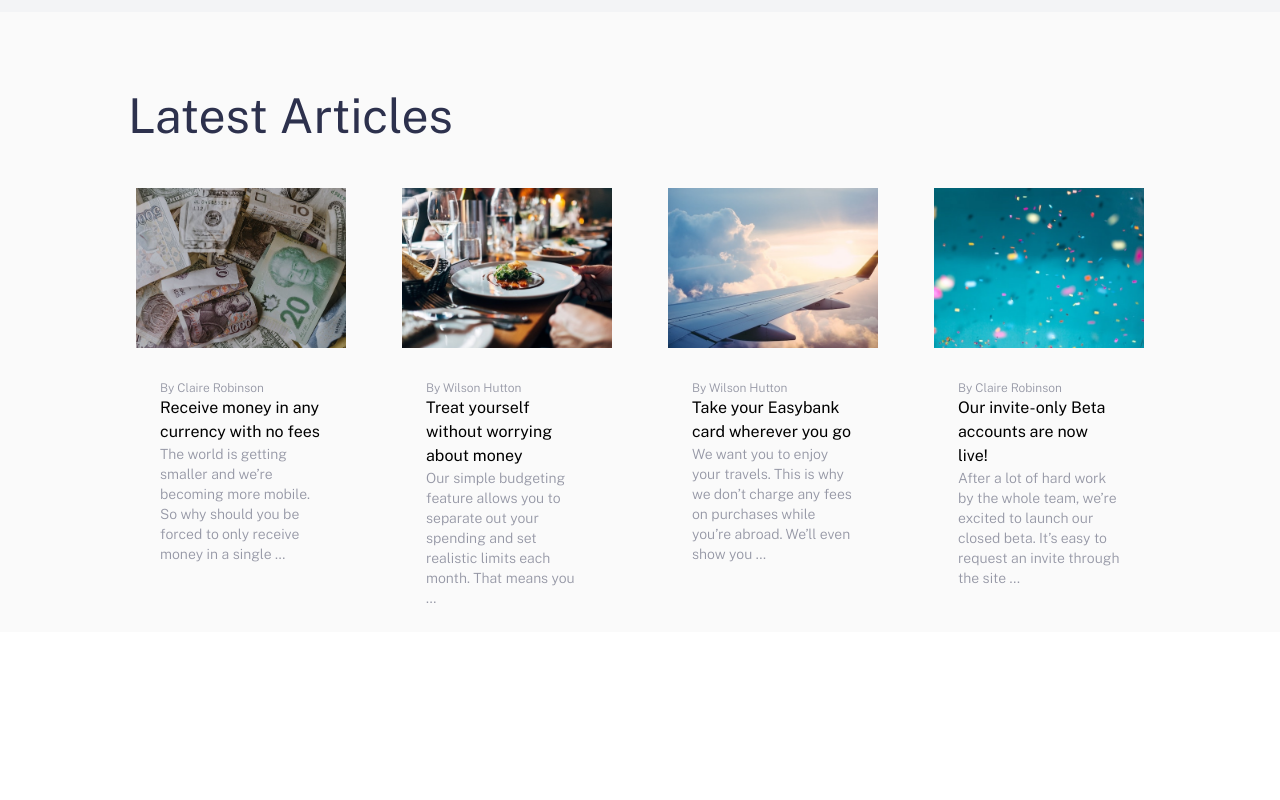
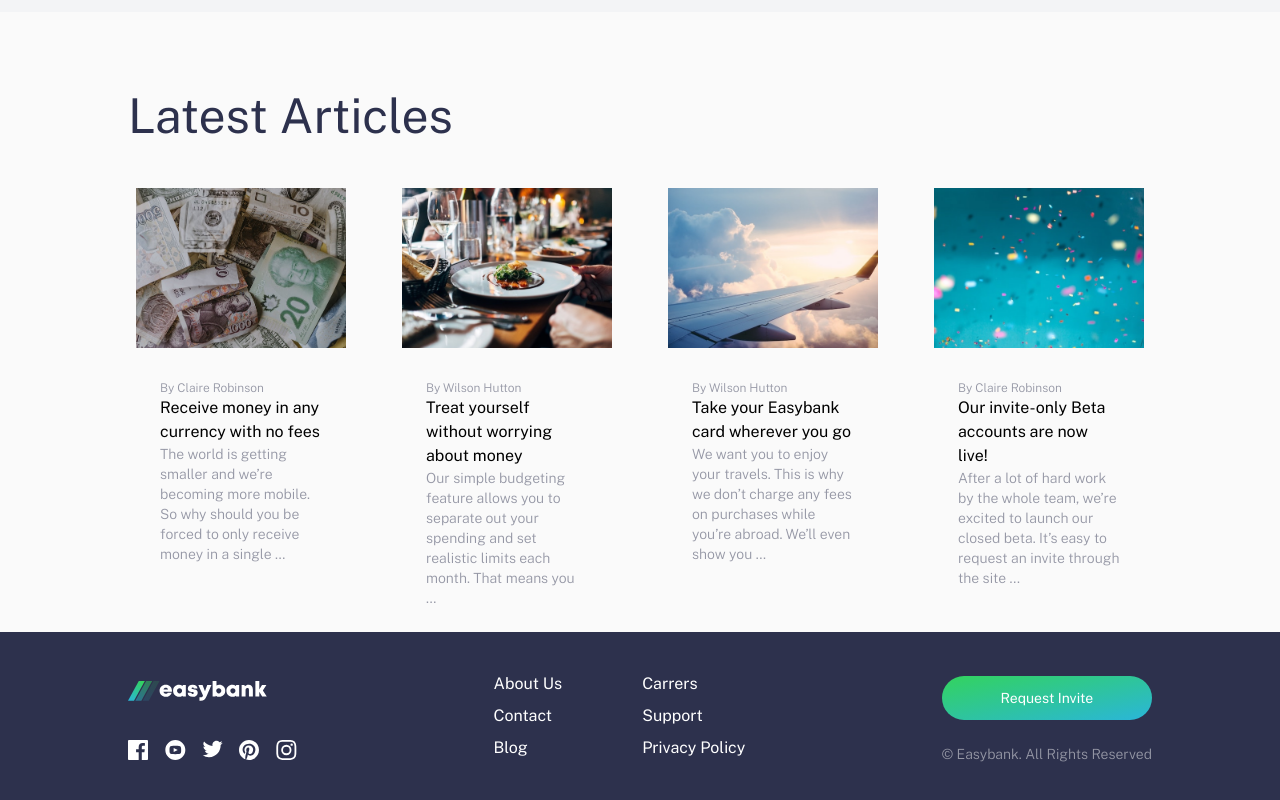
Before and after one commit to LordAldi/EasyBank-UI, a Next.js app: page / in a window 1280 px wide. Shown: the part 1375-2175 px from the top of the page. Before the commit the page ends 2007 px from the top, so only its background shows below. Built offline with nearby package versions, Linux system fonts and the light colour scheme.

Commit message:
add footer

```diff
--- /dev/null
+++ b/components/Footer.js
@@ -0,0 +1,57 @@
+import React from "react";
+import Logo from "../assets/images/logo-white.svg";
+import Image from "next/image";
+import Facebook from "./icons/Facebook";
+import Youtube from "./icons/Youtube";
+import Twitter from "./icons/Twitter";
+import Pinterest from "./icons/Pinterest";
+import Instagram from "./icons/Instagram";
+const Footer = () => {
+  return (
+    <div className="bg-footer flex flex-col lg:flex-row lg:justify-between lg:items-center py-10 contain items-center justify-center">
+      <div className="">
+        <div className="mb-8">
+          <Image src={Logo} />
+        </div>
+        <div className="grid grid-cols-5 gap-4 mb-8 lg:mb-0">
+          <Facebook />
+          <Youtube />
+          <Twitter />
+          <Pinterest />
+          <Instagram />
+        </div>
+      </div>
+      <div className="text-white text-base mb-8 lg:mb-0 flex flex-col lg:flex-row lg:flex-grow lg:justify-center ">
+        <div className="flex flex-col items-center lg:items-start lg:mr-20">
+          <p className="hover:text-primary-green cursor-pointer mb-2">
+            About Us
+          </p>
+          <p className="hover:text-primary-green cursor-pointer mb-2">
+            Contact
+          </p>
+          <p className="hover:text-primary-green cursor-pointer mb-2">Blog</p>
+        </div>
+        <div className="flex flex-col items-center lg:items-start ">
+          <p className="hover:text-primary-green cursor-pointer mb-2">
+            Carrers
+          </p>
+          <p className="hover:text-primary-green cursor-pointer mb-2">
+            Support
+          </p>
+          <p className="hover:text-primary-green cursor-pointer mb-2">
+            Privacy Policy
+          </p>
+        </div>
+      </div>
+
+      <div>
+        <div className="btn mb-6">Request Invite</div>
+        <div className="text-sm text-text-gray font-light">
+          © Easybank. All Rights Reserved
+        </div>
+      </div>
+    </div>
+  );
+};
+
+export default Footer;
--- a/components/Layout.js
+++ b/components/Layout.js
@@ -1,12 +1,14 @@
-import React from 'react'
-import Navbar from './Navbar'
-const Layout = ({children}) => {
-    return (
-        <>
-            <Navbar/>
-            {children}
-        </>
-    )
-}
+import React from "react";
+import Footer from "./Footer";
+import Navbar from "./Navbar";
+const Layout = ({ children }) => {
+  return (
+    <>
+      <Navbar />
+      {children}
+      <Footer />
+    </>
+  );
+};
 
-export default Layout
+export default Layout;
--- a/components/Navbar.js
+++ b/components/Navbar.js
@@ -38,7 +38,7 @@
           </div>
         </div>
         {open && (
-          <div className="  z-40  absolute top-16 w-full">
+          <div className="lg:hidden z-40  absolute top-16 w-full">
             <div className="w-full  bg-gray-100">
               <nav className="flex flex-col justify-center text-text-gray items-center py-8">
                 <div className="nav-item">Home</div>
--- /dev/null
+++ b/components/icons/Facebook.js
@@ -0,0 +1,16 @@
+import React from "react";
+
+const Facebook = () => {
+  return (
+    <svg
+      xmlns="http://www.w3.org/2000/svg"
+      width="20"
+      height="20"
+      className="fill-current text-white hover:text-primary-green  transition duration-500 ease-in-out transform hover:scale-110"
+    >
+      <path d="M18.896 0H1.104C.494 0 0 .494 0 1.104v17.793C0 19.506.494 20 1.104 20h9.58v-7.745H8.076V9.237h2.606V7.01c0-2.583 1.578-3.99 3.883-3.99 1.104 0 2.052.082 2.329.119v2.7h-1.598c-1.254 0-1.496.597-1.496 1.47v1.928h2.989l-.39 3.018h-2.6V20h5.098c.608 0 1.102-.494 1.102-1.104V1.104C20 .494 19.506 0 18.896 0z" />
+    </svg>
+  );
+};
+
+export default Facebook;
--- /dev/null
+++ b/components/icons/Instagram.js
@@ -0,0 +1,16 @@
+import React from "react";
+
+const Instagram = () => {
+  return (
+    <svg
+      xmlns="http://www.w3.org/2000/svg"
+      width="21"
+      height="20"
+      className="fill-current text-white hover:text-primary-green  transition duration-500 ease-in-out transform hover:scale-110"
+    >
+      <path d="M10.333 1.802c2.67 0 2.987.01 4.042.059 2.71.123 3.976 1.409 4.1 4.099.048 1.054.057 1.37.057 4.04 0 2.672-.01 2.988-.058 4.042-.124 2.687-1.386 3.975-4.099 4.099-1.055.048-1.37.058-4.042.058-2.67 0-2.986-.01-4.04-.058-2.717-.124-3.976-1.416-4.1-4.1-.048-1.054-.058-1.37-.058-4.041 0-2.67.01-2.986.058-4.04.124-2.69 1.387-3.977 4.1-4.1 1.054-.048 1.37-.058 4.04-.058zm0-1.802C7.618 0 7.278.012 6.211.06 2.579.227.56 2.242.394 5.877.345 6.944.334 7.284.334 10s.011 3.057.06 4.123c.166 3.632 2.181 5.65 5.816 5.817 1.068.048 1.408.06 4.123.06 2.716 0 3.057-.012 4.124-.06 3.628-.167 5.651-2.182 5.816-5.817.049-1.066.06-1.407.06-4.123s-.011-3.056-.06-4.122C20.11 2.249 18.093.228 14.458.06 13.39.01 13.049 0 10.333 0zm0 4.865a5.135 5.135 0 100 10.27 5.135 5.135 0 000-10.27zm0 8.468a3.333 3.333 0 110-6.666 3.333 3.333 0 010 6.666zm5.339-9.87a1.2 1.2 0 10-.001 2.4 1.2 1.2 0 000-2.4z" />
+    </svg>
+  );
+};
+
+export default Instagram;
--- /dev/null
+++ b/components/icons/Pinterest.js
@@ -0,0 +1,16 @@
+import React from "react";
+
+const Pinterest = () => {
+  return (
+    <svg
+      xmlns="http://www.w3.org/2000/svg"
+      width="20"
+      height="20"
+      className="fill-current text-white hover:text-primary-green  transition duration-500 ease-in-out transform hover:scale-110"
+    >
+      <path d="M10 0C4.478 0 0 4.477 0 10c0 4.237 2.636 7.855 6.356 9.312-.088-.791-.167-2.005.035-2.868.182-.78 1.172-4.97 1.172-4.97s-.299-.6-.299-1.486c0-1.39.806-2.428 1.81-2.428.852 0 1.264.64 1.264 1.408 0 .858-.545 2.14-.828 3.33-.236.995.5 1.807 1.48 1.807 1.778 0 3.144-1.874 3.144-4.58 0-2.393-1.72-4.068-4.177-4.068-2.845 0-4.515 2.135-4.515 4.34 0 .859.331 1.781.745 2.281a.3.3 0 01.069.288l-.278 1.133c-.044.183-.145.223-.335.134-1.249-.581-2.03-2.407-2.03-3.874 0-3.154 2.292-6.052 6.608-6.052 3.469 0 6.165 2.473 6.165 5.776 0 3.447-2.173 6.22-5.19 6.22-1.013 0-1.965-.525-2.291-1.148l-.623 2.378c-.226.869-.835 1.958-1.244 2.621.937.29 1.931.446 2.962.446 5.522 0 10-4.477 10-10S15.522 0 10 0z" />
+    </svg>
+  );
+};
+
+export default Pinterest;
--- /dev/null
+++ b/components/icons/Twitter.js
@@ -0,0 +1,16 @@
+import React from "react";
+
+const Twitter = () => {
+  return (
+    <svg
+      xmlns="http://www.w3.org/2000/svg"
+      width="21"
+      height="18"
+      className="fill-current text-white hover:text-primary-green  transition duration-500 ease-in-out transform hover:scale-110"
+    >
+      <path d="M20.667 2.797a8.192 8.192 0 01-2.357.646 4.11 4.11 0 001.804-2.27 8.22 8.22 0 01-2.606.996A4.096 4.096 0 0014.513.873c-2.649 0-4.595 2.472-3.997 5.038a11.648 11.648 0 01-8.457-4.287 4.109 4.109 0 001.27 5.478A4.086 4.086 0 011.47 6.59c-.045 1.901 1.317 3.68 3.29 4.075a4.113 4.113 0 01-1.853.07 4.106 4.106 0 003.834 2.85 8.25 8.25 0 01-6.075 1.7 11.616 11.616 0 006.29 1.843c7.618 0 11.922-6.434 11.662-12.205a8.354 8.354 0 002.048-2.124z" />
+    </svg>
+  );
+};
+
+export default Twitter;
--- /dev/null
+++ b/components/icons/Youtube.js
@@ -0,0 +1,16 @@
+import React from "react";
+
+const Youtube = () => {
+  return (
+    <svg
+      xmlns="http://www.w3.org/2000/svg"
+      width="21"
+      height="20"
+      className="fill-current text-white hover:text-primary-green  transition duration-500 ease-in-out transform hover:scale-110"
+    >
+      <path d="M10.333 0c-5.522 0-10 4.478-10 10 0 5.523 4.478 10 10 10 5.523 0 10-4.477 10-10 0-5.522-4.477-10-10-10zm3.701 14.077c-1.752.12-5.653.12-7.402 0C4.735 13.947 4.514 13.018 4.5 10c.014-3.024.237-3.947 2.132-4.077 1.749-.12 5.651-.12 7.402 0 1.898.13 2.118 1.059 2.133 4.077-.015 3.024-.238 3.947-2.133 4.077zM8.667 8.048l4.097 1.949-4.097 1.955V8.048z" />
+    </svg>
+  );
+};
+
+export default Youtube;
--- a/tailwind.config.js
+++ b/tailwind.config.js
@@ -18,6 +18,7 @@
         "primary-green": "#33D35E",
         "primary-blue": "#2AB6D9",
         "bg-color": "#fafafa",
+        footer: "#2D314D",
       },
       spacing: {
         192: "48rem",
```
Also changed, not shown: assets/images/icon-facebook.svg, assets/images/logo-white.svg (added).
